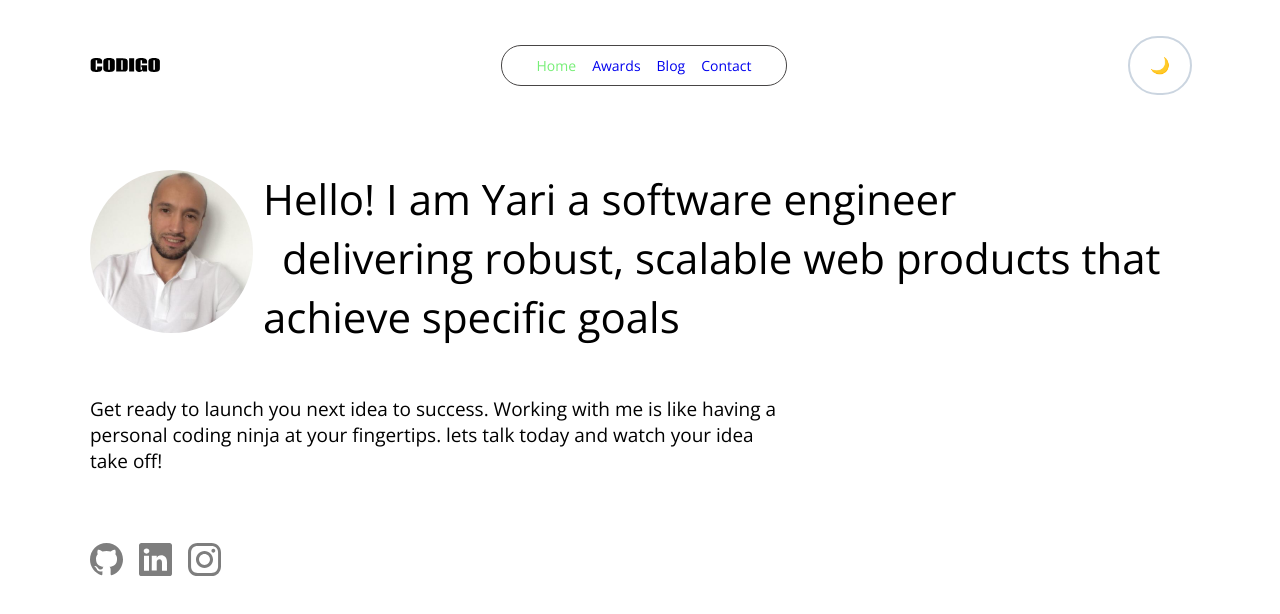
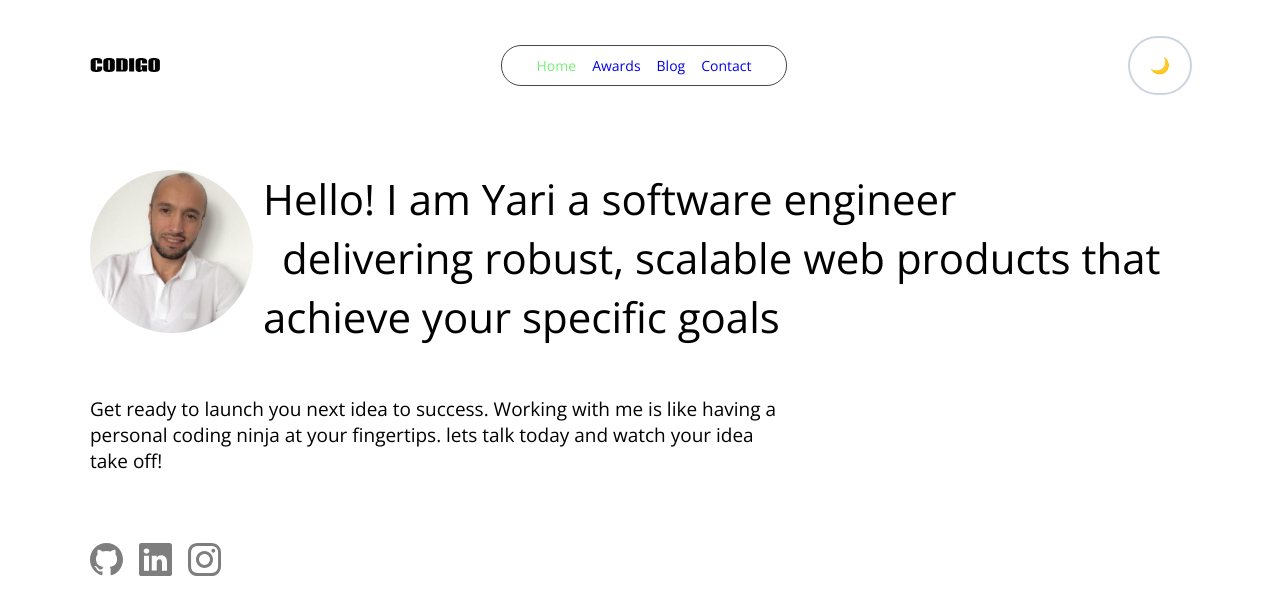
Before and after one commit to Yariandres/nuxt-personal-blog, a Nuxt app: page / in a window 1280 px wide. Shown: the top 614 px of the page. Built offline with nearby package versions, Linux system fonts and the light colour scheme; a web font is replaced by a local one.

Commit message:
edits the header p tag

```diff
--- a/pages/index.vue
+++ b/pages/index.vue
@@ -5,7 +5,7 @@
     </div>
     <p :class="$style['header']">Hello! I am Yari a software engineer
       <span> delivering robust, scalable web products</span>
-      that achieve specific goals
+      that achieve your specific goals
     </p>
 
     <div :class="$style['copy']">
```
